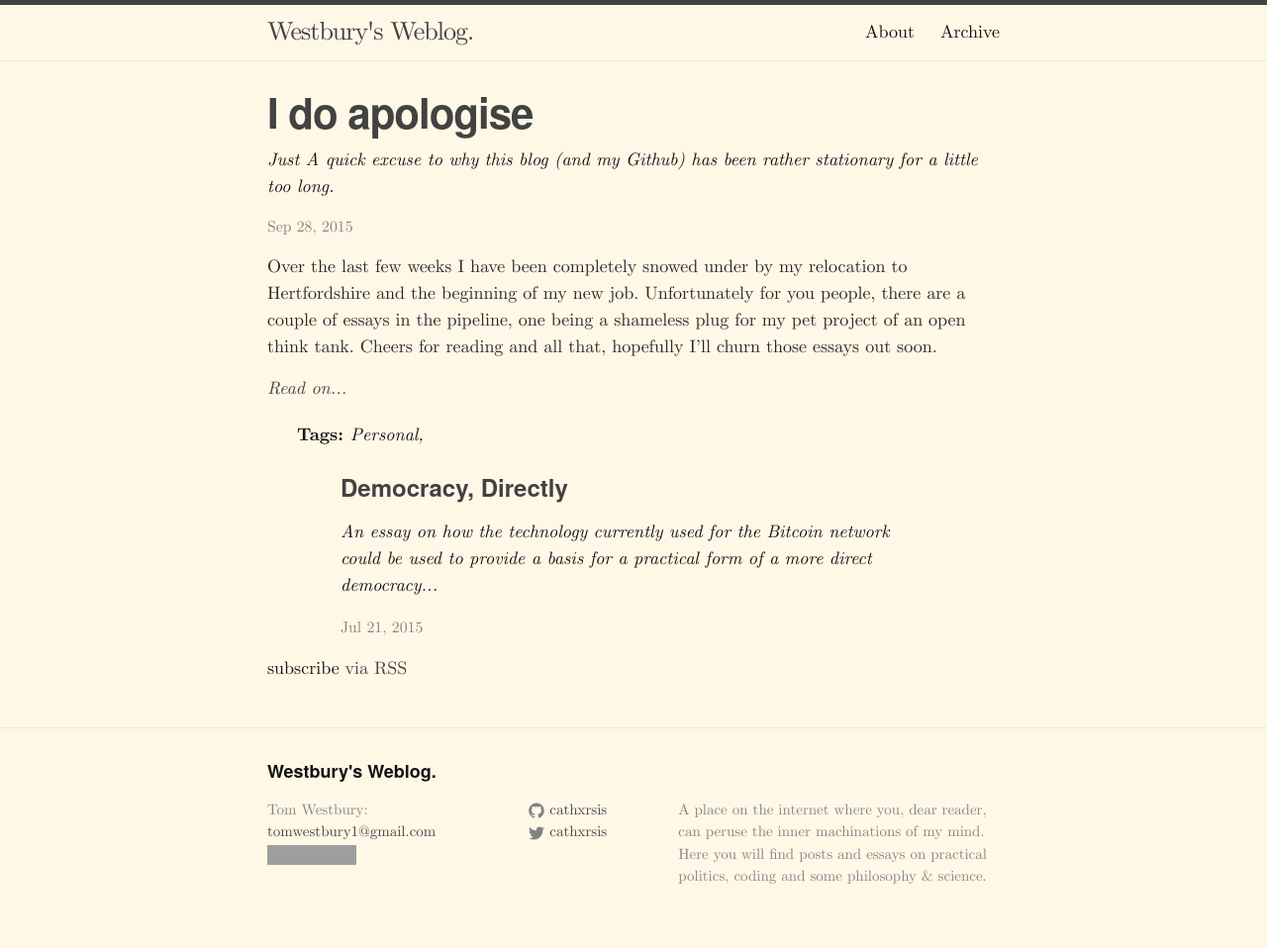
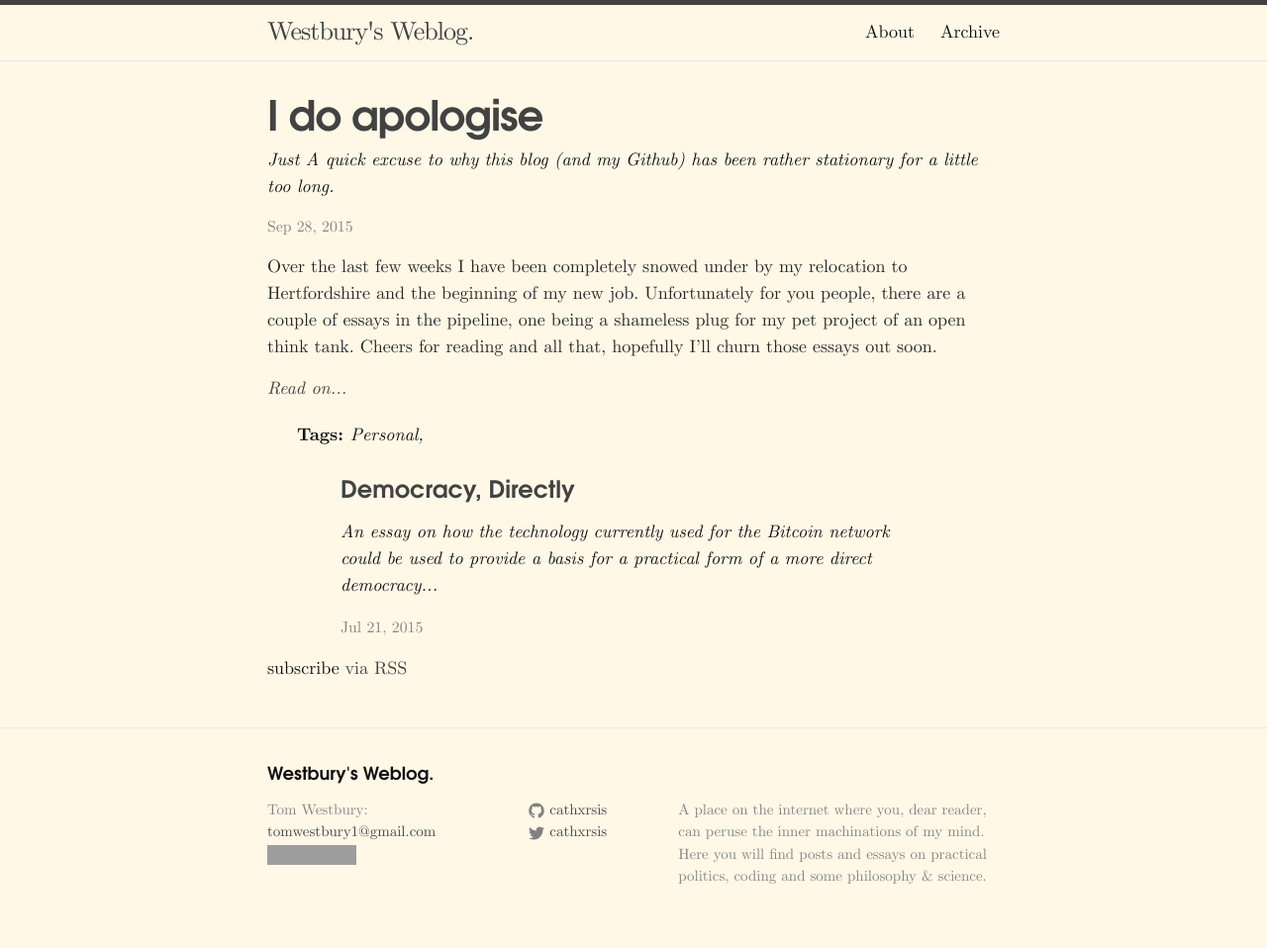
Before and after one commit to cathxrsis/cathxrsis.github.io, a Jekyll site: the page built from index.html, in a window 1280 px wide. Shown: the whole page at 99% size. Built offline with Jekyll 4.4.1, drawn with Linux system fonts in a browser that asks for light colours; comment, search, counter and statistics services are not loaded; grey boxes are pictures that could not be loaded.

Commit message:
attempt at changing fonts

```diff
--- a/css/main.scss
+++ b/css/main.scss
@@ -101,10 +101,40 @@
 	font-style: italic;
 }
 
+//Adventura Font
+
+@font-face {
+	font-family: 'TeX Gyre Adventura';
+	src: url('/assets/fonts/Adventura/texgyreadventor-bold.otf') format('opentype');
+	font-weight: bold;
+	font-style: normal;
+}
+
+@font-face {
+	font-family: 'TeX Gyre Adventura';
+	src: url('/assets/fonts/Adventura/texgyreadventor-bolditalic.otf') format('opentype');
+	font-weight: bold;
+	font-style: italic;
+}
+
+@font-face {
+	font-family: 'TeX Gyre Adventura';
+	src: url('/assets/fonts/Adventura/texgyreadventor-italic.otf') format('opentype');
+	font-weight: normal;
+	font-style: italic;
+}
+
+@font-face {
+	font-family: 'TeX Gyre Adventura';
+	src: url('/assets/fonts/Adventura/texgyreadventor-regular.otf') format('opentype');
+	font-weight: normal;
+	font-style: normal;
+}
+
 //END OF FONTS
 
 $base-font-family: Computer Modern Serif; //Roman Font
-$head-font-family: TeX Gyre Heros;			//Grotesque Font
+$head-font-family: TeX Gyre Adventura; //TeX Gyre Heros;			Grotesque Font
 $part-font-family: TeX Gyre Adventura;	//Geometric Font
 $code-font-family: Computer Modern Typewriter;
 $base-font-size:   18px;
```
Also changed, not shown: assets/fonts/Adventura/texgyreadventor-bold.otf (added), assets/fonts/Adventura/texgyreadventor-bolditalic.otf (added), assets/fonts/Adventura/texgyreadventor-italic.otf (added), assets/fonts/Adventura/texgyreadventor-regular.otf (added).
